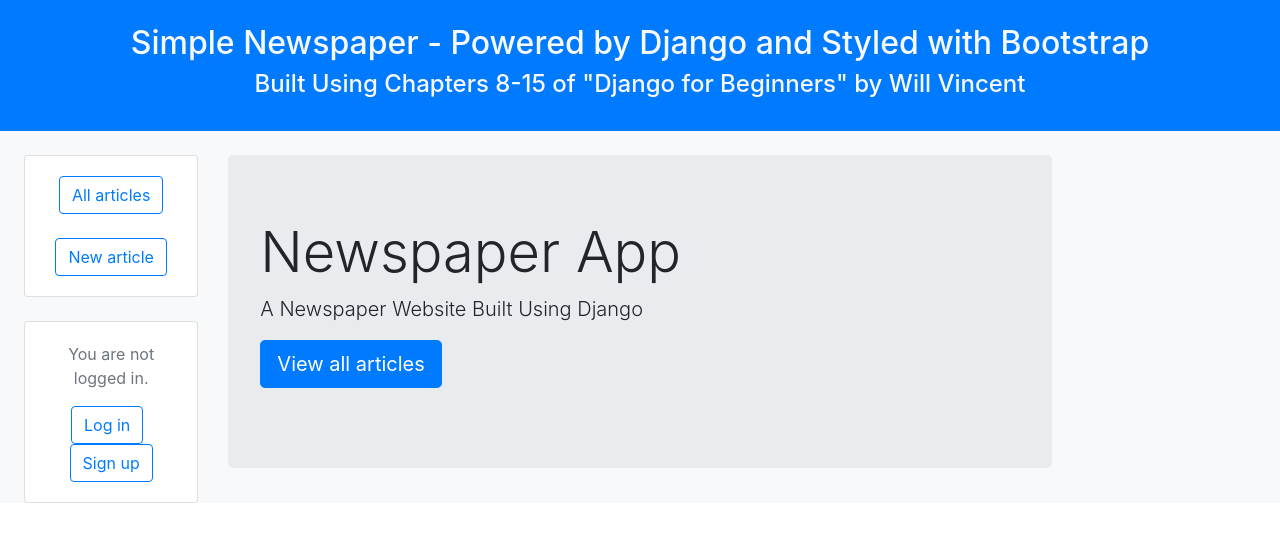
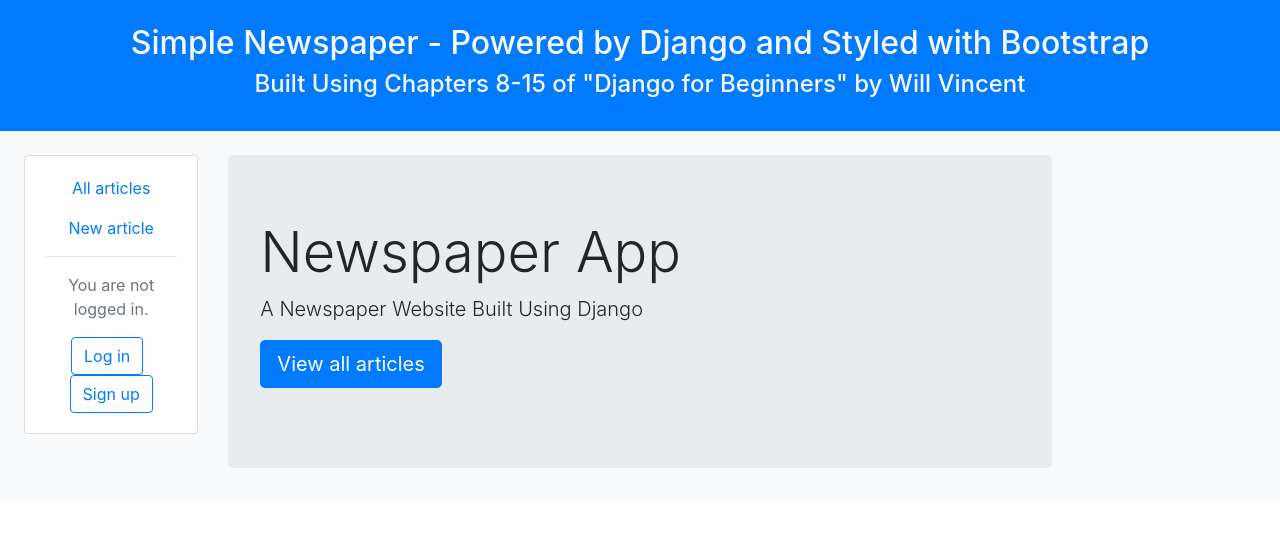
Before and after one commit to 4ka0/newspaper_project, a Django app: template templates/home.html in a window 1280 px wide. Shown: the top 542 px of the page. Run offline with Django 3.2, Linux system fonts and the light colour scheme; the template is opened without the code that fills it, so the values that code supplies are empty; parts of the project's set-up code (start-up, migrations or seed data) failed here and were passed over; some libraries are stand-ins or nearby versions.

Commit message:
Update styling

```diff
--- a/templates/base.html
+++ b/templates/base.html
@@ -30,28 +30,21 @@
                 <!-- Action button card -->
                 <div class="card mt-4">
                     <div class="card-body text-center">
-                        <a class="btn btn-outline-primary mb-4" href="{% url 'article_list' %}" role="button">All articles</a>
-                        <a class="btn btn-outline-primary" href="{% url 'article_new' %}" role="button">New article</a>
-                    </div>
-                </div>
-
-                <!-- User status card -->
-                <div class="card mt-4">
-                    <div class="card-body text-center">
+                        <p><a href="{% url 'article_list' %}">All articles</a></p>
+                        <p><a href="{% url 'article_new' %}">New article</a></p>
+                        <hr>
                         {% if user.is_authenticated %}
-                            <p class="text-muted">Logged in as "{{ user.username }}".</p>
+                            <p class="text-muted">Logged in as "{{ user.username }}"</p>
                             <!-- Log out button -->
-                            <a class="btn btn-outline-primary mt-2 mb-4" href="{% url 'logout' %}" role="button">Log out</a>
+                            <p><a href="{% url 'logout' %}">Log out</a></p>
                             <!-- Change password button -->
-                            <a class="btn btn-outline-primary" href="{% url 'password_change'%}" role="button">Change password</a>
-
+                            <p><a href="{% url 'password_change'%}">Change password</a></p>
                         {% else %}
                             <p class="text-muted">You are not logged in.</p>
                             <!-- Log in button -->
                             <a class="btn btn-outline-primary mr-2" href="{% url 'login' %}" role="button">Log in</a>
                             <!-- Sign up button -->
                             <a class="btn btn-outline-primary" href="{% url 'signup' %}" role="button">Sign up</a>
-
                         {% endif %}
                     </div>
                 </div>
```
Also changed, not shown: db.sqlite3.
